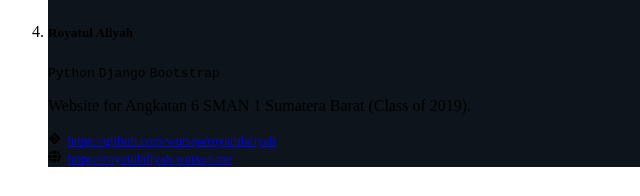
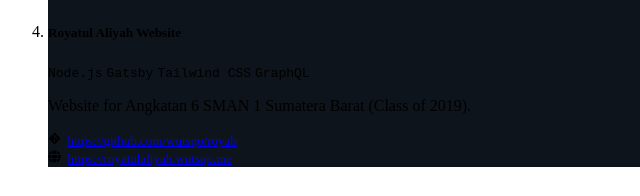
Before and after one commit to wutsqo/portfolio, a Gatsby site: page /projects in a window 1280 px wide. Shown: the part 1755-1951 px from the top of the page, 0-640 px from the left. Built offline with nearby package versions, Linux system fonts and the light colour scheme; Gatsby itself is replaced by a stand-in of ours.

Commit message:
change projects detail

```diff
--- a/src/components/projects.js
+++ b/src/components/projects.js
@@ -36,10 +36,10 @@ const ProjectsData = {
       desc: "A Multi purpose line bot",
     },*/,
     {
-      title: "Royatul Aliyah",
-      tools: ["Python", "Django", "Bootstrap"],
+      title: "Royatul Aliyah Website",
+      tools: ["Node.js", "Gatsby", "Tailwind CSS", "GraphQL"],
       liveUrl: "https://royatulaliyah.wutsqo.me",
-      repoUrl: "https://github.com/wutsqo/royatulaliyah",
+      repoUrl: "https://github.com/wutsqo/royah",
       desc: "Website for Angkatan 6 SMAN 1 Sumatera Barat (Class of 2019).",
       image: projectImages.royah,
     },
```
